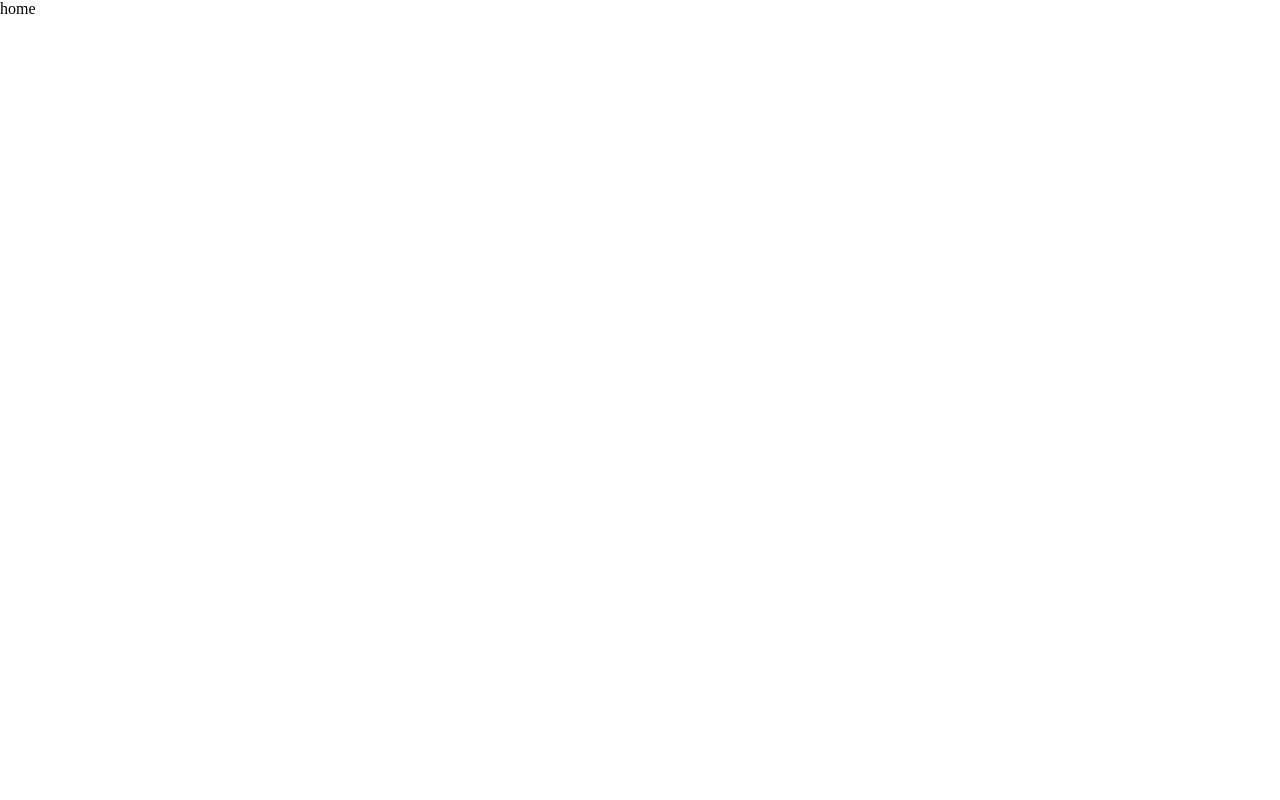
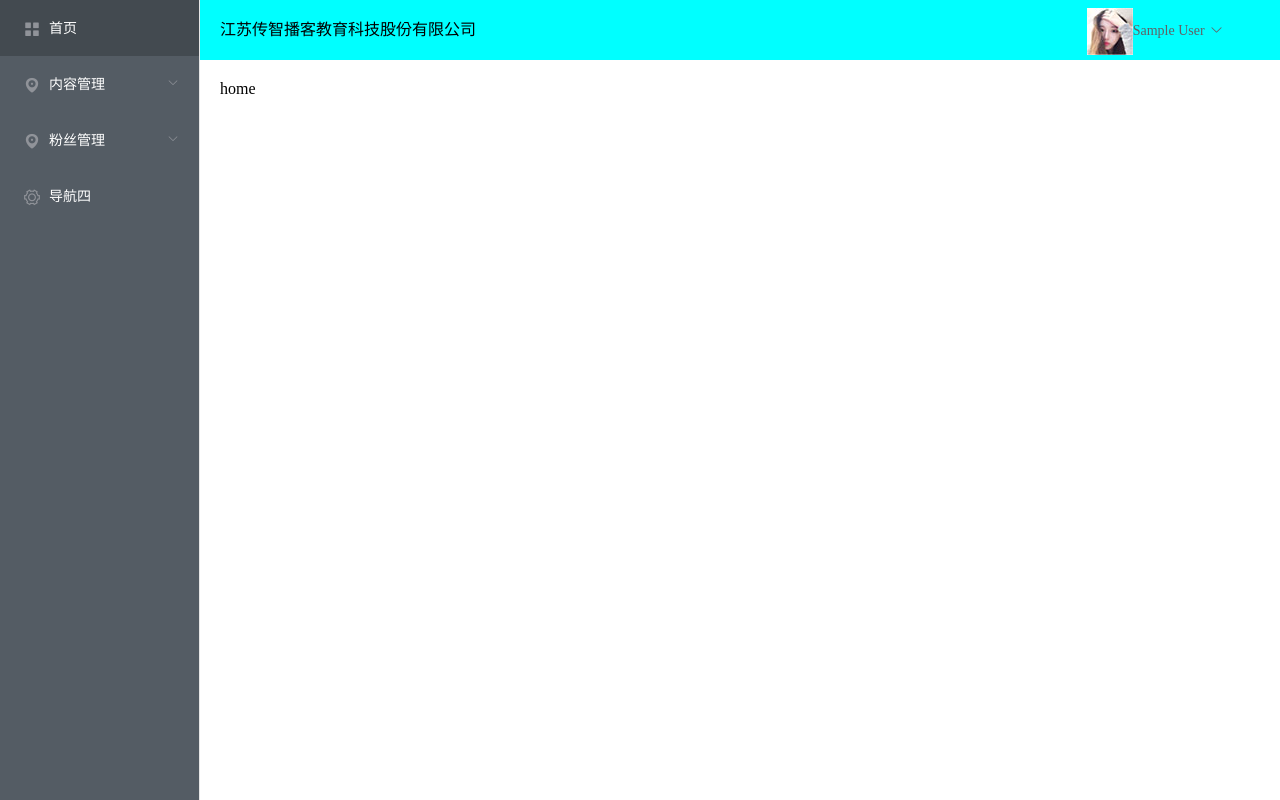
Before and after one commit to hitlikehite/vue-first-em, a Vue app: page /#/ in a window 1280 px wide. Built offline with nearby package versions, Linux system fonts and the light colour scheme; sample sign-in values are in the browser's storage.

Commit message:
登陆及路由

```diff
--- a/public/index.html
+++ b/public/index.html
@@ -16,6 +16,7 @@
   </noscript>
   <div id="app"></div>
   <!-- built files will be auto injected -->
+
 </body>
 
 </html>
--- a/src/router/index.js
+++ b/src/router/index.js
@@ -3,12 +3,23 @@ import Router from 'vue-router'
 
 Vue.use(Router)
 
-export default new Router({
+const router = new Router({
   routes: [
     {
       path: '/',
-      name: 'home',
-      component: () => import('@/views/home')
+      component: () => import('@/views/layout'),
+      children: [
+        {
+          name: 'home',
+          path: '',
+          component: () => import('@/views/home')
+        },
+        {
+          name: 'publish',
+          path: '/publish',
+          component: () => import('@/views/publish')
+        }
+      ]
     },
     {
       path: '/login',
@@ -17,3 +28,28 @@ export default new Router({
     }
   ]
 })
+
+router.beforeEach((to, from, next) => {
+  const userInfo = window.localStorage.getItem('user_info')
+
+  // 如果是非 /login 页面，判断其登录状态
+  if (to.path !== '/login') {
+    // 如果没有登录，让其跳转到登录页
+    if (!userInfo) {
+      next({ name: 'login' })
+    } else {
+      // 如果登录了，则允许通过
+      next()
+    }
+  } else {
+    // 如果登录了，就不允许访问登录页了
+    if (userInfo) {
+      next(false)
+    } else {
+      // 没有登录，才允许访问登录页
+      next()
+    }
+  }
+})
+
+export default router
--- a/src/views/home/index.vue
+++ b/src/views/home/index.vue
@@ -6,6 +6,7 @@
 
 <script>
 export default {
+  name: 'AppHome'
 }
 </script>
 
--- /dev/null
+++ b/src/views/layout/components/AppHeader.vue
@@ -0,0 +1,42 @@
+<template>
+  <el-row >
+    <el-col :span="20">
+      <div class="grid-content bg-purple">江苏传智播客教育科技股份有限公司</div>
+    </el-col>
+        <el-col :span="4">
+      <img src="../../../assets/avatar.jpg" alt="">
+          <el-dropdown trigger="click">
+            <span class="el-dropdown-link">
+              {{ userInfo.name }}<i class="el-icon-arrow-down el-icon--right"></i>
+            </span>
+            <el-dropdown-menu slot="dropdown">
+              <el-dropdown-item icon="el-icon-plus">个人信息</el-dropdown-item>
+              <el-dropdown-item icon="el-icon-circle-plus">git地址</el-dropdown-item>
+              <el-dropdown-item icon="el-icon-circle-plus-outline">退出</el-dropdown-item>
+            </el-dropdown-menu>
+          </el-dropdown>
+        </el-col>
+  </el-row>
+</template>
+
+<script>
+export default {
+  data () {
+    return {
+      userInfo: {}
+    }
+  },
+  created () {
+    this.userInfo = JSON.parse(window.localStorage.getItem('user_info'))
+  }
+}
+</script>
+
+<style lang="less" scoped>
+.el-row {
+  line-height: 60px;
+  img {
+    vertical-align:middle;
+  }
+}
+</style>
--- /dev/null
+++ b/src/views/layout/components/AppSide.vue
@@ -0,0 +1,52 @@
+<template>
+  <el-menu default-active="1" class="el-menu-vertical-demo" @open="handleOpen" @close="handleClose"
+    background-color="#545c64" text-color="#fff" active-text-color="#ffd04b" router>
+    <el-menu-item index="/">
+      <i class="el-icon-menu"></i>
+      <span slot="title">首页</span>
+    </el-menu-item>
+    <el-submenu index="2">
+      <template slot="title">
+        <i class="el-icon-location"></i>
+        <span>内容管理</span>
+      </template>
+      <el-menu-item index="/publish">发布文章</el-menu-item>
+      <el-menu-item index="2-2">内容列表</el-menu-item>
+      <el-menu-item index="2-3">评论列表</el-menu-item>
+      <el-menu-item index="2-4">素材管理</el-menu-item>
+    </el-submenu>
+    <el-submenu index="3">
+      <template slot="title">
+        <i class="el-icon-location"></i>
+        <span>粉丝管理</span>
+      </template>
+      <el-menu-item index="3-1">图文数据</el-menu-item>
+      <el-menu-item index="3-2">粉丝概况</el-menu-item>
+      <el-menu-item index="3-3">粉丝画像</el-menu-item>
+      <el-menu-item index="3-4">粉丝列表</el-menu-item>
+    </el-submenu>
+    <el-menu-item index="4">
+      <i class="el-icon-setting"></i>
+      <span slot="title">导航四</span>
+    </el-menu-item>
+  </el-menu>
+</template>
+
+<script>
+export default {
+  methods: {
+    handleOpen (key, keyPath) {
+      console.log(key, keyPath)
+    },
+    handleClose (key, keyPath) {
+      console.log(key, keyPath)
+    }
+  }
+}
+</script>
+
+<style lang="less" scoped>
+.el-menu {
+  height: 100%;
+}
+</style>
--- /dev/null
+++ b/src/views/layout/index.vue
@@ -0,0 +1,48 @@
+<template>
+  <el-container>
+    <el-aside width="200px">
+      <AppAside></AppAside>
+    </el-aside>
+    <el-container>
+      <el-header>
+        <AppHeader/>
+      </el-header>
+      <el-main>
+        <!-- 路由出口 -->
+        <router-view/>
+      </el-main>
+    </el-container>
+  </el-container>
+</template>
+
+<script>
+import AppAside from './components/AppSide'
+import AppHeader from './components/AppHeader'
+export default {
+  data () {
+    return {
+    }
+  },
+  components: {
+    AppAside,
+    AppHeader
+  }
+}
+</script>
+
+<style lang="less" scoped>
+#app {
+  height: 100%;
+  display: flex;
+  .el-container {
+    height: 100%;
+    .el-aside {
+      height: 100%;
+      background-color: #f00;
+    }
+    .el-header {
+      background-color: #0ff;
+    }
+  }
+}
+</style>
--- a/src/views/login/index.vue
+++ b/src/views/login/index.vue
@@ -15,8 +15,11 @@
               <el-input v-model="form.code" placeholder="验证码"></el-input>
             </el-col>
             <el-col :span="10" :offset="2">
-              <el-button @click="handleSendCode" :disabled="clickcode"> <span v-if ="timeend === 60">点击获取验证码</span><span v-else> {{timeend}}秒后重新发送</span> </el-button>
+              <el-button @click="handleClickCode" :disabled="clickcode||loadCode"> <span v-if ="timeend === 60">点击获取验证码</span><span v-else> {{timeend}}秒后重新发送</span> </el-button>
             </el-col>
+          </el-form-item>
+          <el-form-item prop="agree">
+            <el-checkbox v-model="form.agree">同意协议</el-checkbox>
           </el-form-item>
           <el-form-item>
             <!-- 给组件加 class，会作用到它的根元素 -->
@@ -38,7 +41,8 @@ export default {
       timeend: 60,
       form: {
         mobile: '15120013810',
-        code: ''
+        code: '',
+        agree: ''
       },
       captchaObj: null,
       rules: { // 表单验证规则
@@ -49,9 +53,15 @@ export default {
         code: [
           { required: true, message: '请输入验证码', trigger: 'blur' },
           { len: 6, message: '长度必须为6个字符', trigger: 'blur' }
+        ],
+        agree: [
+          { required: true, message: '未同意协议', trigger: 'change' },
+          { pattern: /true/, message: '未同意协议', trigger: 'change' }
         ]
       },
-      loginLoading: false // 登录按钮的 loading 状态
+      loginLoading: false, // 登录按钮的 loading 状态
+      loadCode: false,
+      oldMobil: ''
     }
   },
   methods: {
@@ -78,6 +88,7 @@ export default {
           message: '登录成功',
           type: 'success'
         })
+        window.localStorage.setItem('user_info', JSON.stringify(res.data.data))
         this.loginLoading = false
         // 建议路由跳转都使用 name 去跳转，路由传参非常方便
         this.$router.push({
@@ -86,18 +97,36 @@ export default {
       }).catch(err => { // >= 400 的 HTTP 状态码都会进入 catch 中
         if (err.response.status === 400) {
           this.$message.error('登录失败，手机号或验证码错误')
+        } else if (err.response.status === 403) {
+          this.$message.error('登录失败，手机号未注册')
         }
         this.loginLoading = false
       })
     },
+    handleClickCode () {
+      this.$refs['ruleForm'].validateField('mobile', errorMessage => {
+        if (errorMessage.trim().length > 0) {
+          return
+        }
+        if (this.captchaObj) {
+          if (this.form.mobile !== this.oldMobil) {
+            document.body.removeChild(document.querySelector('.geetest_panel'))
+            // 重新初始化
+            this.handleSendCode()
+          } else {
+            // 一致，直接 verify
+            this.captchaObj.verify()
+          }
+        } else {
+          this.handleSendCode()
+        }
+      })
+    },
     handleSendCode () {
-      let mobile = this.form.mobile
-      if (this.captchaObj) {
-        return this.captchaObj.verify()
-      }
+      this.loadCode = true
       axios({
         method: 'GET',
-        url: `http://ttapi.research.itcast.cn/mp/v1_0/captchas/${mobile}`
+        url: `http://ttapi.research.itcast.cn/mp/v1_0/captchas/${this.form.mobile}`
       }).then(res => {
         let data = res.data.data
         window.initGeetest({
@@ -109,8 +138,10 @@ export default {
         }, (captchaObj) => {
           this.captchaObj = captchaObj
           // 这里可以调用验证实例 captchaObj 的实例方法
-          captchaObj.onReady(function () {
+          captchaObj.onReady(() => {
             // 只有 ready 了才能显示验证码
+            this.oldMobil = this.form.mobile
+            this.loadCode = false
             captchaObj.verify()
           }).onSuccess(() => {
             let flag = window.setInterval(() => {
@@ -131,7 +162,7 @@ export default {
             // 调用 获取短信验证码 (极验 API2）接口，发送短信
             axios({
               method: 'GET',
-              url: `http://ttapi.research.itcast.cn/mp/v1_0/sms/codes/${mobile}`,
+              url: `http://ttapi.research.itcast.cn/mp/v1_0/sms/codes/${this.form.mobile}`,
               params: { // 专门用来传递 query 查询字符串参数
                 challenge,
                 seccode,
@@ -154,7 +185,7 @@ export default {
   display: flex;
   justify-content: center;
   align-items: center;
-  background-color: #ccc;
+  background: url('./login_bg.jpg');
   .login-head {
     display: flex;
     justify-content: center;
--- /dev/null
+++ b/src/views/publish/index.vue
@@ -0,0 +1,9 @@
+<template>
+  <p>pub界面</p>
+</template>
+
+<script>
+export default {
+  name: 'AppPublish'
+}
+</script>
```
